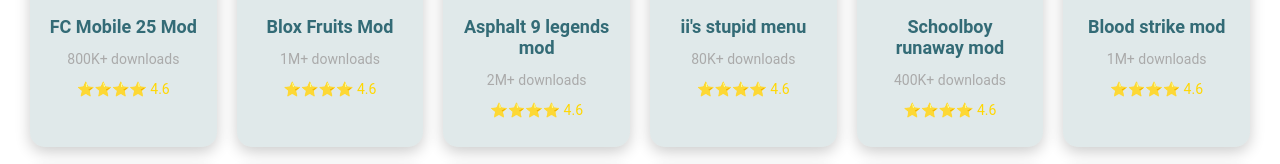
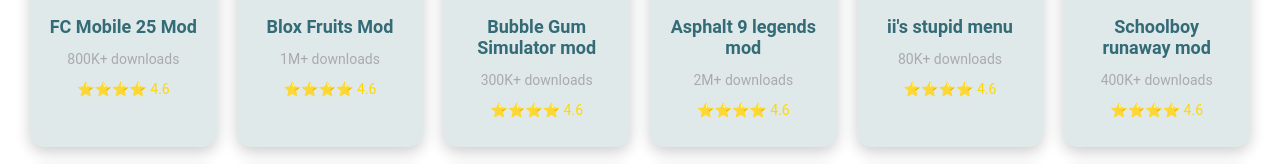
Before and after one commit to ayoub-drf/m, a website: page index.html in a window 1280 px wide. Shown: the part 420-584 px from the top of the page. Drawn offline with Linux system fonts and the light colour scheme.

Commit message:
Update index.html

```diff
--- a/index.html
+++ b/index.html
@@ -35,6 +35,12 @@
                 <img src="https://tr.rbxcdn.com/180DAY-d534f430c4f71efc23f14edefcf1f82c/512/512/Image/Webp/noFilter" alt="Blox Fruits Mod">
                 <h3>Blox Fruits Mod</h3>
                 <p>1M+ downloads</p>
+                <p class="rating">⭐⭐⭐⭐ 4.6</p>
+            </div>
+            <div class="game-card" onclick="showModal('Bubble Gum Simulator mod', 'https://tr.rbxcdn.com/180DAY-b9cd25a8fe8b866cae79e781379ed330/768/432/Image/Webp/noFilter', '300K+ downloads', '4.6')">
+                <img src="https://tr.rbxcdn.com/180DAY-b9cd25a8fe8b866cae79e781379ed330/768/432/Image/Webp/noFilter" alt="Bubble Gum Simulator mod">
+                <h3>Bubble Gum Simulator mod</h3>
+                <p>300K+ downloads</p>
                 <p class="rating">⭐⭐⭐⭐ 4.6</p>
             </div>
             <div class="game-card" onclick="showModal('Asphalt 9 legends mod', 'https://play-lh.googleusercontent.com/GoN8OvfcFlpEd_YKQOn6fuSLiV16n9ZEiZVQQTl6O8LPMbWiAOLimKs7GyWCmB65=s48-rw', '2M+ downloads', '4.6')">
```
